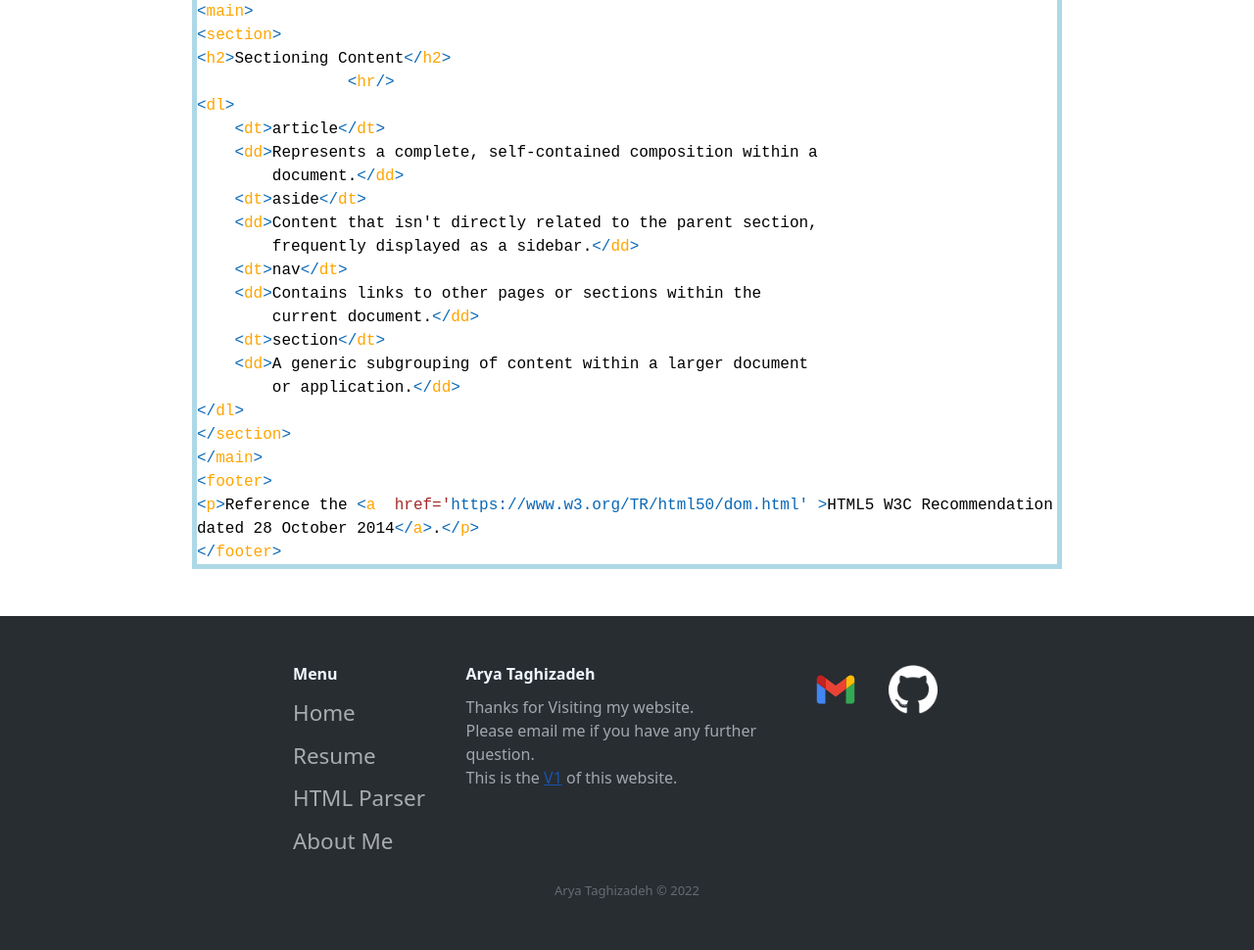
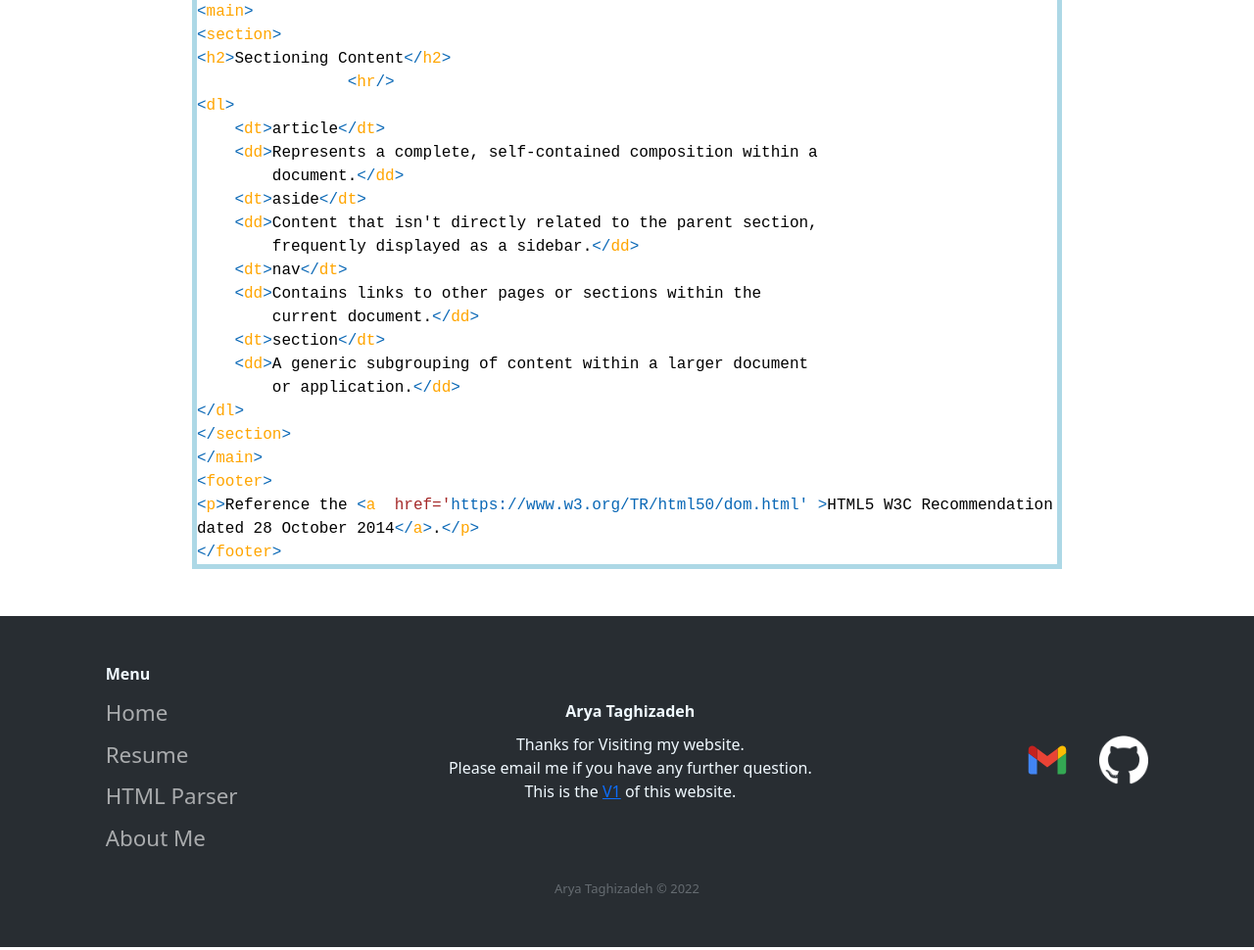
Before and after one commit to ariatgz/Old-Website, a website: page HtmlParser.html in a window 1280 px wide. Shown: the part 990-1960 px from the top of the page at 98% size. Drawn offline with nearby package versions, Linux system fonts and the light colour scheme.

Commit message:
Init Commit

```diff
--- a/HtmlParser.html
+++ b/HtmlParser.html
@@ -19,7 +19,7 @@
 </head>
 <body>
 <nav class="navbar bg-primary   navbar-expand-xl  navbar-dark">
-    <div class="px-3">
+    <div class="px-xl-5 px-3">
 
         <button class="navbar-toggler" type="button" data-bs-toggle="collapse" data-bs-target="#navbarText"
                 aria-controls="navbarText" aria-expanded="false" aria-label="Toggle navigation">
@@ -27,7 +27,7 @@
         </button>
 
         <div class="collapse navbar-collapse mt-3 mt-xl-0" id="navbarText">
-            <a class="navbar-brand " target="_blank" href="https://github.com/ariatgz">Arya Taghizadeh</a>
+            <a class="navbar-brand " target="_blank" href="https://github.com/ariatgz">Arya Taghizadeh  &nbsp |</a>
 
 
             <div class="navbar-nav ms-auto">
@@ -103,11 +103,11 @@
 
 </div>
 
-<div style="max-width: 100vw;"  class="footer-dark d-flex flex-md-row flex-column justify-content-around align-content-around">
+<div style="max-width: 100vw;"  class="footer-dark ">
     <footer>
         <div class="">
-            <div class="row">
-                <div class="col-sm-6 col-md-3 item">
+            <div class="d-flex flex-md-row flex-column justify-content-around align-content-center">
+                <div class="item align-self-center">
                     <h3>Menu</h3>
                     <ul>
                         <li><a href="index.html">Home</a></li>
@@ -117,7 +117,7 @@
                     </ul>
                 </div>
 
-                <div class="col-md-6 item text mt-4 mt-md-0  text-wrap">
+                <div class="mt-5 mt-md-0 align-self-center" style="text-align: center">
                     <h3>Arya Taghizadeh</h3>
                     <p>Thanks for Visiting my website.
                         <br>Please email me if you have any further question.<br>
@@ -125,18 +125,20 @@
 
                     </p>
                 </div>
-                <div class="col item  mt-4 mt-md-0 ">
+                <div class="item  mt-5 mt-md-0 align-self-center">
                     <a href="mailto: ariataghizade596@gmail.com"><svg xmlns="http://www.w3.org/2000/svg" width="50" height="50" viewBox="-13.2 -16.50405 114.4 99.0243"><path fill="#4285f4" d="M6 66.0162h14v-34l-20-15v43c0 3.315 2.685 6 6 6z"/><path fill="#34a853" d="M68 66.0162h14c3.315 0 6-2.685 6-6v-43l-20 15z"/><path fill="#fbbc04" d="M68 6.0162v26l20-15v-8c0-7.415-8.465-11.65-14.4-7.2z"/><path fill="#ea4335" d="M20 32.0162v-26l24 18 24-18v26l-24 18z"/><path fill="#c5221f" d="M0 9.0162v8l20 15v-26l-5.6-4.2c-5.935-4.45-14.4-.215-14.4 7.2z"/></svg></a>
                     <!--   <a class="ms-4" target="_blank" href="https://www.instagram.com/aria_tgz/">
                            <img style="height: 50px;width: 50px;" src="images/ig.png">
                        </a>-->
-                    <a class="ms-4" target="_blank" href="https://github.com/ariatgz">
+                    <a class="ms-0 ms-md-4" target="_blank" href="https://github.com/ariatgz">
                         <img style="height: 50px;width: 50px;" src="images/GitHub-Mark-Light-120px-plus.png">
                     </a>
                 </div>
             </div>
-            <p class="copyright">Arya Taghizadeh © 2022</p>
+
         </div>
+
+        <p class="copyright">Arya Taghizadeh © 2022</p>
     </footer>
 </div>
 
```
